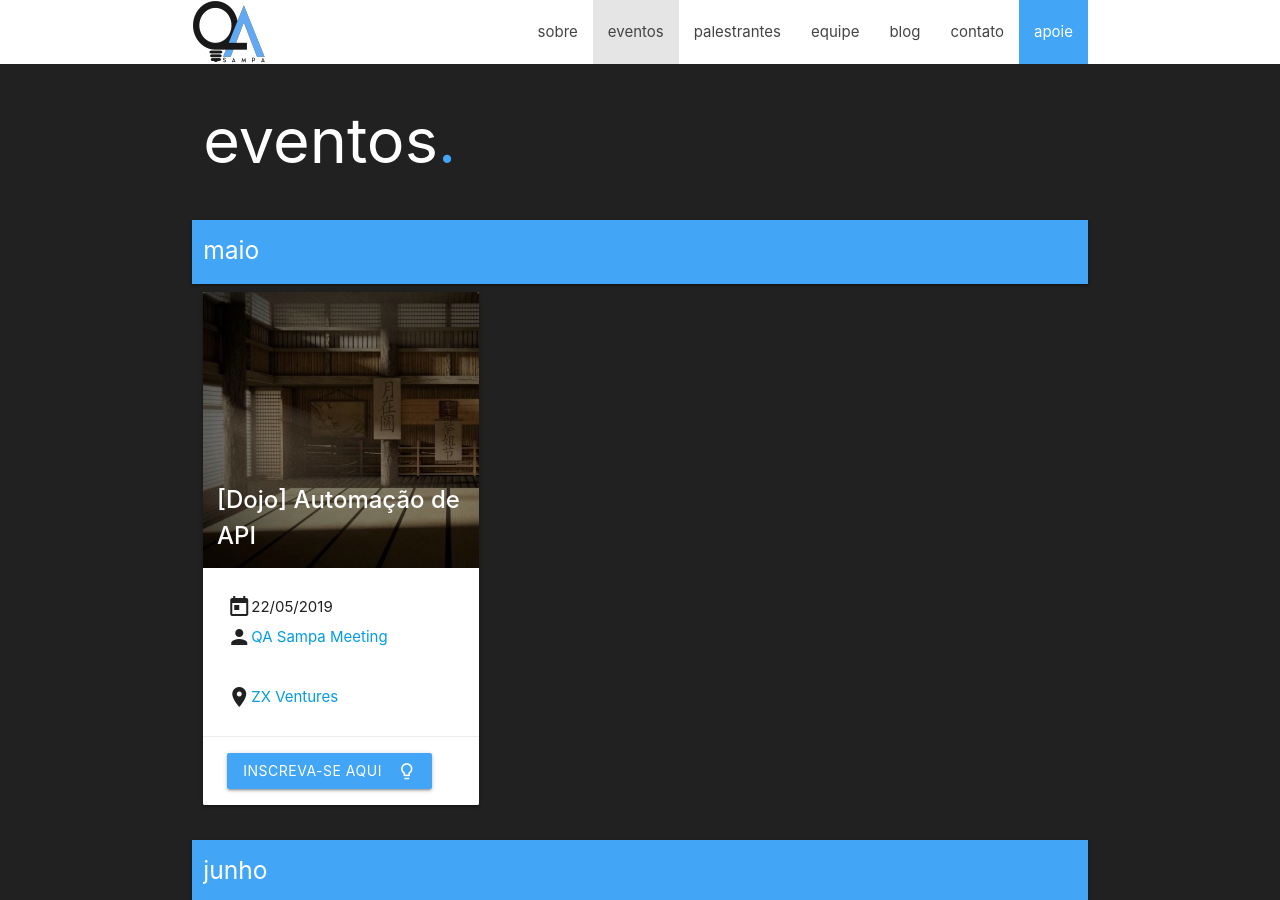
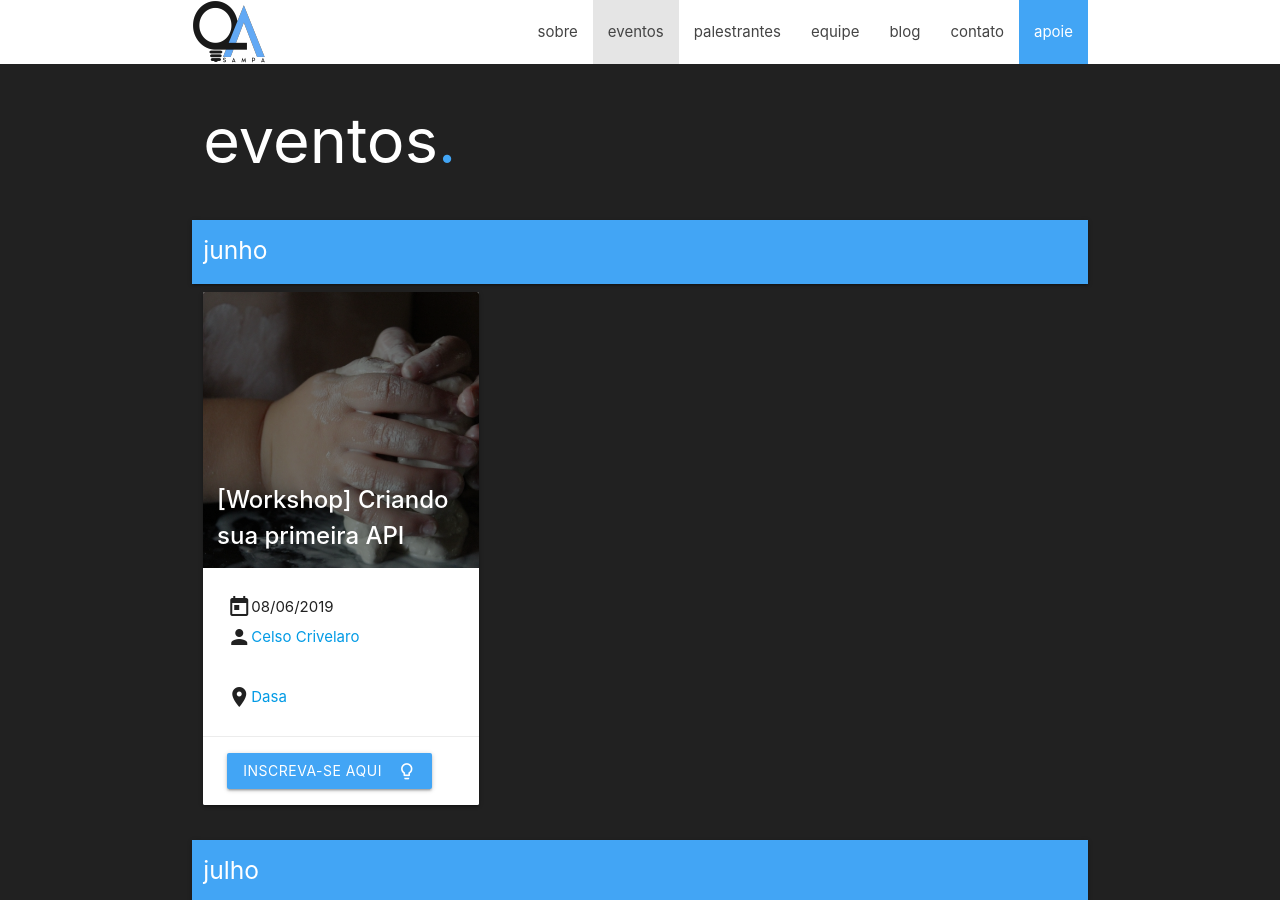
Before and after one commit to qasampameeting/qasampameeting.github.io, a Jekyll site: the page built from events.md, in a window 1280 px wide and 900 px high. Built offline with Jekyll 4.4.1, drawn with Linux system fonts in a browser that asks for light colours; nearby versions of some CDN libraries.

Commit message:
Event updata - june

```diff
--- a/_data/events.yml
+++ b/_data/events.yml
@@ -1,13 +1,4 @@
 # EVENTS
-
-maio:
-  - date: 22-05-2019
-    title: "[Dojo] Automação de API"
-    place:
-      name: ZX Ventures
-      map_link: https://goo.gl/maps/7t7Jg8Qncm62
-    image: dojo.jpg
-    link: https://www.eventbrite.com.br/e/dojo-automacao-de-api-inscricoes-1305-as-23h-tickets-57347787777
 
 junho:
   - date: 08-06-2019
```
